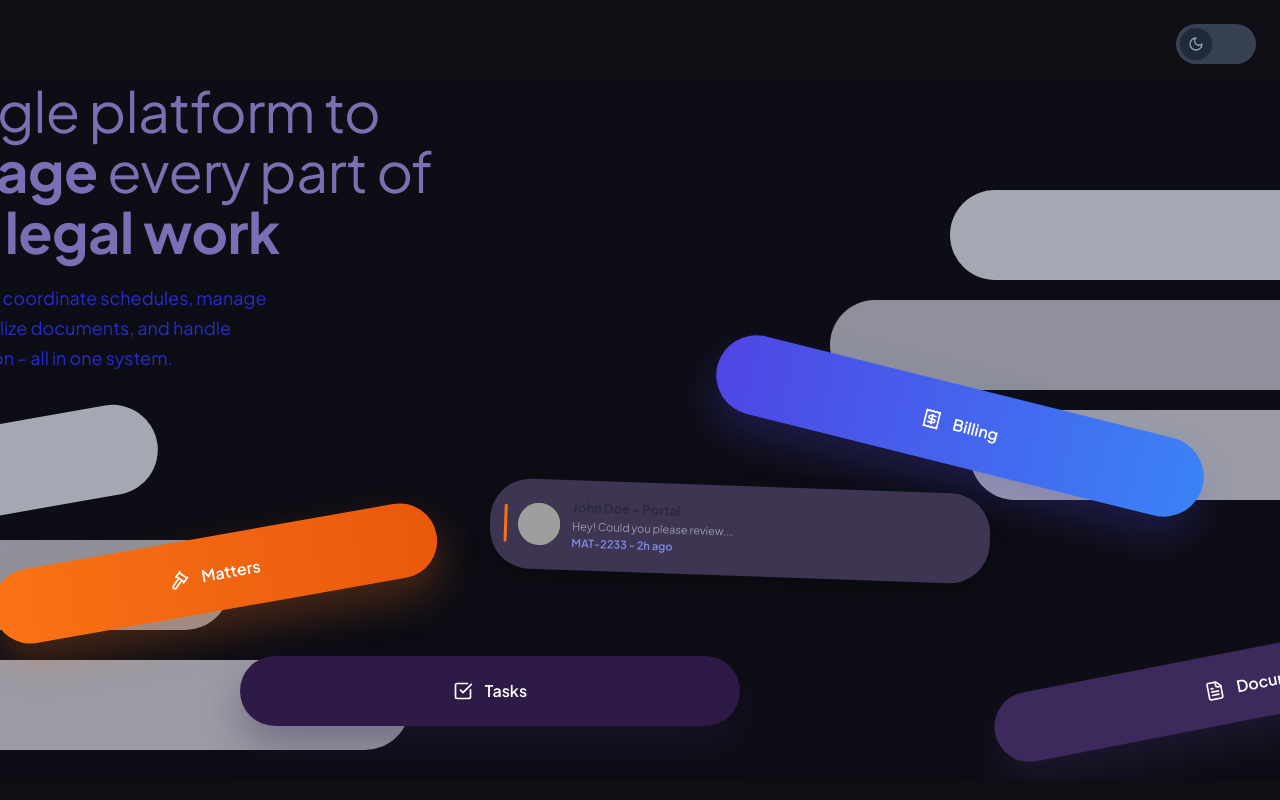
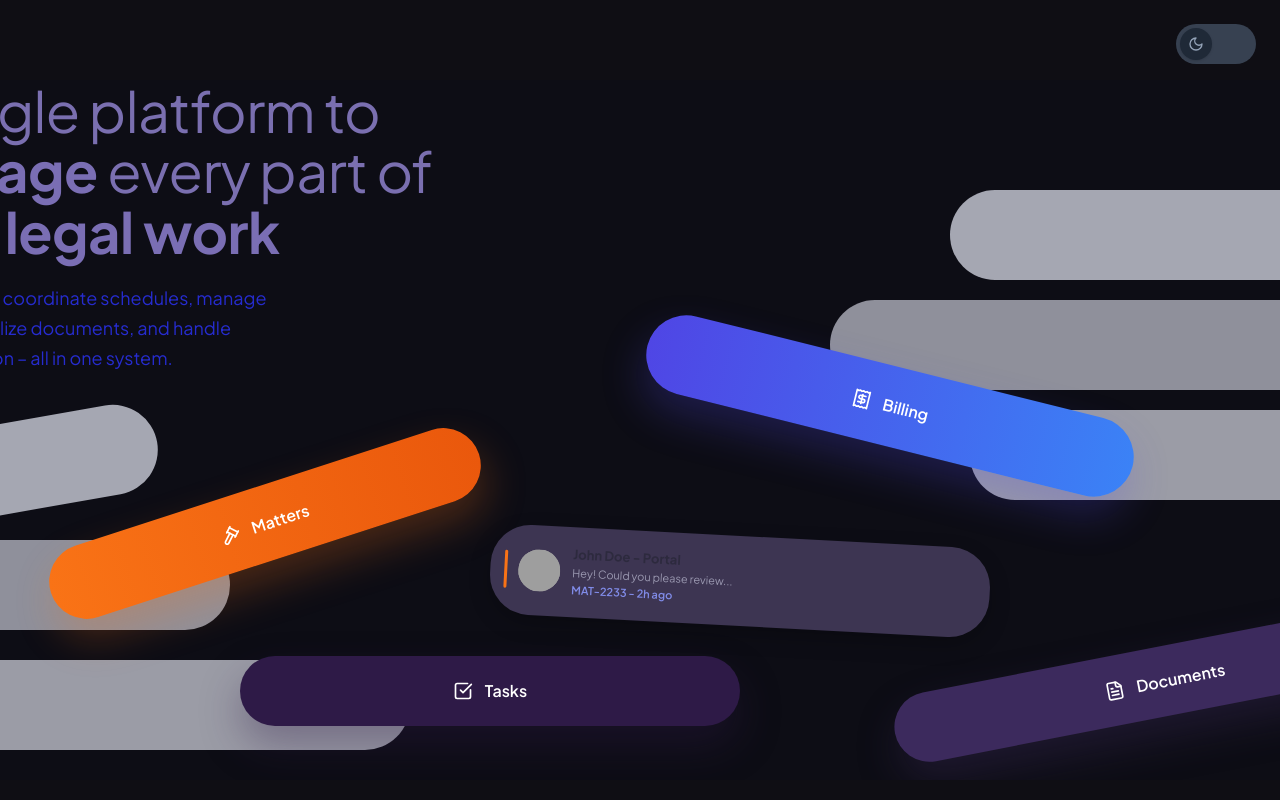
Before and after one commit to piyushthawale19/praava-legal, a Next.js app: page / in a window 1280 px wide. Built offline with nearby package versions, Linux system fonts and the light colour scheme; grey boxes are pictures that could not be loaded.

Commit message:
style: adjust positioning and rotation of FloatingCards in HeroSection for better layout

```diff
--- a/src/components/hero/HeroSection.tsx
+++ b/src/components/hero/HeroSection.tsx
@@ -55,7 +55,7 @@ export function HeroSection() {
         <div className="absolute inset-0 hidden lg:block pointer-events-none top-14">
 
           {/* BILLING */}
-          <div className="absolute top-[250px] right-[30px]">
+          <div className="absolute top-[230px] right-[100px]">
             <FloatingCard
               size="billing"
               rotation={14}
@@ -65,20 +65,20 @@ export function HeroSection() {
           </div>
 
           {/* MATTERS */}
-          <div className="absolute top-[400px] left-[-50px]">
+          <div className="absolute top-[350px] left-[-0px]">
             <FloatingCard
               size="matters"
-              rotation={-10}
+              rotation={-18}
               icon={Gavel}
               label="Matters"
             />
           </div>
 
           {/* PORTAL */}
-          <div className="absolute top-[350px] left-[450px]">
+          <div className="absolute top-[400px] left-[450px]">
             <FloatingCard
               variant="portal"
-              rotation={2}
+              rotation={3}
               avatarSrc={PORTAL_AVATAR}
               title="John Doe - Portal"
               message="Hey! Could you please review..."
@@ -97,7 +97,7 @@ export function HeroSection() {
           </div>
 
           {/* DOCUMENTS */}
-          <div className="absolute top-[510px] right-[-300px]">
+          <div className="absolute top-[510px] right-[-200px]">
             <FloatingCard
               size="documents"
               rotation={-11}
```
